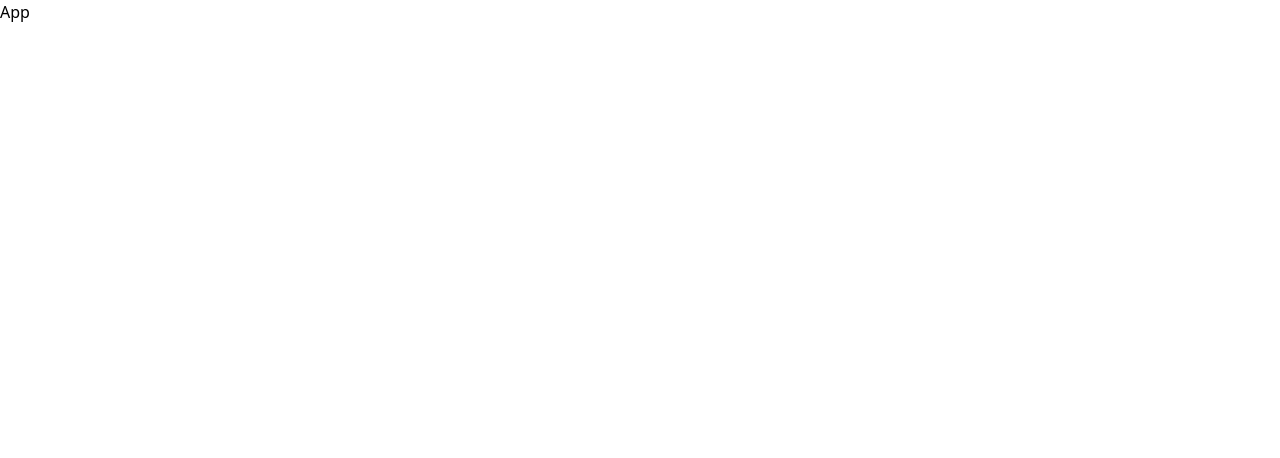
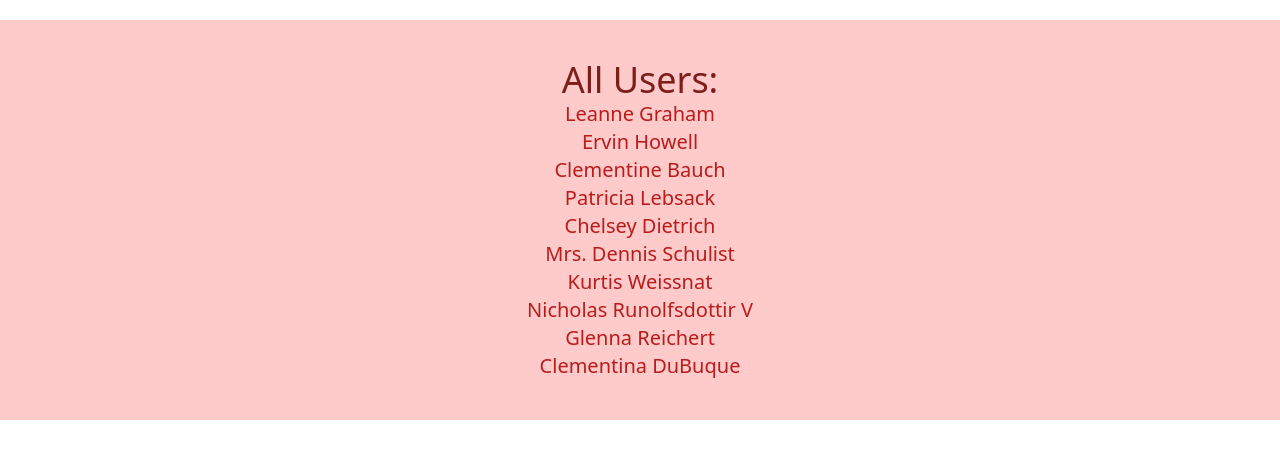
Before and after one commit to SGsubuuu-2322/Real_World_Redux_Project, a React (Vite) app: page / in a window 1280 px wide. Shown: the top 458 px of the page. Built offline with nearby package versions, Linux system fonts and the light colour scheme.

Commit message:
Configured and setup the store as centralized redux store...

```diff
--- a/package.json
+++ b/package.json
@@ -10,8 +10,10 @@
     "preview": "vite preview"
   },
   "dependencies": {
+    "@reduxjs/toolkit": "^2.2.1",
     "react": "^18.2.0",
-    "react-dom": "^18.2.0"
+    "react-dom": "^18.2.0",
+    "react-redux": "^9.1.0"
   },
   "devDependencies": {
     "@types/react": "^18.2.64",
--- a/src/App.jsx
+++ b/src/App.jsx
@@ -1,9 +1,255 @@
 // import React from 'react'
 
+import { useState } from "react";
+
 const App = () => {
+  const [users] = useState([
+    {
+      id: 1,
+      name: "Leanne Graham",
+      username: "Bret",
+      email: "Sincere@april.biz",
+      address: {
+        street: "Kulas Light",
+        suite: "Apt. 556",
+        city: "Gwenborough",
+        zipcode: "92998-3874",
+        geo: {
+          lat: "-37.3159",
+          lng: "81.1496",
+        },
+      },
+      phone: "1-770-736-8031 x56442",
+      website: "hildegard.org",
+      company: {
+        name: "Romaguera-Crona",
+        catchPhrase: "Multi-layered client-server neural-net",
+        bs: "harness real-time e-markets",
+      },
+    },
+    {
+      id: 2,
+      name: "Ervin Howell",
+      username: "Antonette",
+      email: "Shanna@melissa.tv",
+      address: {
+        street: "Victor Plains",
+        suite: "Suite 879",
+        city: "Wisokyburgh",
+        zipcode: "90566-7771",
+        geo: {
+          lat: "-43.9509",
+          lng: "-34.4618",
+        },
+      },
+      phone: "010-692-6593 x09125",
+      website: "anastasia.net",
+      company: {
+        name: "Deckow-Crist",
+        catchPhrase: "Proactive didactic contingency",
+        bs: "synergize scalable supply-chains",
+      },
+    },
+    {
+      id: 3,
+      name: "Clementine Bauch",
+      username: "Samantha",
+      email: "Nathan@yesenia.net",
+      address: {
+        street: "Douglas Extension",
+        suite: "Suite 847",
+        city: "McKenziehaven",
+        zipcode: "59590-4157",
+        geo: {
+          lat: "-68.6102",
+          lng: "-47.0653",
+        },
+      },
+      phone: "1-463-123-4447",
+      website: "ramiro.info",
+      company: {
+        name: "Romaguera-Jacobson",
+        catchPhrase: "Face to face bifurcated interface",
+        bs: "e-enable strategic applications",
+      },
+    },
+    {
+      id: 4,
+      name: "Patricia Lebsack",
+      username: "Karianne",
+      email: "Julianne.OConner@kory.org",
+      address: {
+        street: "Hoeger Mall",
+        suite: "Apt. 692",
+        city: "South Elvis",
+        zipcode: "53919-4257",
+        geo: {
+          lat: "29.4572",
+          lng: "-164.2990",
+        },
+      },
+      phone: "493-170-9623 x156",
+      website: "kale.biz",
+      company: {
+        name: "Robel-Corkery",
+        catchPhrase: "Multi-tiered zero tolerance productivity",
+        bs: "transition cutting-edge web services",
+      },
+    },
+    {
+      id: 5,
+      name: "Chelsey Dietrich",
+      username: "Kamren",
+      email: "Lucio_Hettinger@annie.ca",
+      address: {
+        street: "Skiles Walks",
+        suite: "Suite 351",
+        city: "Roscoeview",
+        zipcode: "33263",
+        geo: {
+          lat: "-31.8129",
+          lng: "62.5342",
+        },
+      },
+      phone: "(254)954-1289",
+      website: "demarco.info",
+      company: {
+        name: "Keebler LLC",
+        catchPhrase: "User-centric fault-tolerant solution",
+        bs: "revolutionize end-to-end systems",
+      },
+    },
+    {
+      id: 6,
+      name: "Mrs. Dennis Schulist",
+      username: "Leopoldo_Corkery",
+      email: "Karley_Dach@jasper.info",
+      address: {
+        street: "Norberto Crossing",
+        suite: "Apt. 950",
+        city: "South Christy",
+        zipcode: "23505-1337",
+        geo: {
+          lat: "-71.4197",
+          lng: "71.7478",
+        },
+      },
+      phone: "1-477-935-8478 x6430",
+      website: "ola.org",
+      company: {
+        name: "Considine-Lockman",
+        catchPhrase: "Synchronised bottom-line interface",
+        bs: "e-enable innovative applications",
+      },
+    },
+    {
+      id: 7,
+      name: "Kurtis Weissnat",
+      username: "Elwyn.Skiles",
+      email: "Telly.Hoeger@billy.biz",
+      address: {
+        street: "Rex Trail",
+        suite: "Suite 280",
+        city: "Howemouth",
+        zipcode: "58804-1099",
+        geo: {
+          lat: "24.8918",
+          lng: "21.8984",
+        },
+      },
+      phone: "210.067.6132",
+      website: "elvis.io",
+      company: {
+        name: "Johns Group",
+        catchPhrase: "Configurable multimedia task-force",
+        bs: "generate enterprise e-tailers",
+      },
+    },
+    {
+      id: 8,
+      name: "Nicholas Runolfsdottir V",
+      username: "Maxime_Nienow",
+      email: "Sherwood@rosamond.me",
+      address: {
+        street: "Ellsworth Summit",
+        suite: "Suite 729",
+        city: "Aliyaview",
+        zipcode: "45169",
+        geo: {
+          lat: "-14.3990",
+          lng: "-120.7677",
+        },
+      },
+      phone: "586.493.6943 x140",
+      website: "jacynthe.com",
+      company: {
+        name: "Abernathy Group",
+        catchPhrase: "Implemented secondary concept",
+        bs: "e-enable extensible e-tailers",
+      },
+    },
+    {
+      id: 9,
+      name: "Glenna Reichert",
+      username: "Delphine",
+      email: "Chaim_McDermott@dana.io",
+      address: {
+        street: "Dayna Park",
+        suite: "Suite 449",
+        city: "Bartholomebury",
+        zipcode: "76495-3109",
+        geo: {
+          lat: "24.6463",
+          lng: "-168.8889",
+        },
+      },
+      phone: "(775)976-6794 x41206",
+      website: "conrad.com",
+      company: {
+        name: "Yost and Sons",
+        catchPhrase: "Switchable contextually-based project",
+        bs: "aggregate real-time technologies",
+      },
+    },
+    {
+      id: 10,
+      name: "Clementina DuBuque",
+      username: "Moriah.Stanton",
+      email: "Rey.Padberg@karina.biz",
+      address: {
+        street: "Kattie Turnpike",
+        suite: "Suite 198",
+        city: "Lebsackbury",
+        zipcode: "31428-2261",
+        geo: {
+          lat: "-38.2386",
+          lng: "57.2232",
+        },
+      },
+      phone: "024-648-3804",
+      website: "ambrose.net",
+      company: {
+        name: "Hoeger LLC",
+        catchPhrase: "Centralized empowering task-force",
+        bs: "target end-to-end models",
+      },
+    },
+  ]);
   return (
-    <div>App</div>
-  )
-}
+    <div className="container m-auto bg-red-200 p-10 mt-5">
+      <h1 className="text-4xl text-center text-red-900">All Users:</h1>
 
-export default App
+      <ul>
+        {users.map((user, index) => {
+          return (
+            <li key={index} className="text-xl text-red-700 text-center">
+              {user.name}
+            </li>
+          );
+        })}
+      </ul>
+    </div>
+  );
+};
+
+export default App;
--- /dev/null
+++ b/src/Store/Store.jsx
@@ -0,0 +1,5 @@
+import { configureStore } from "@reduxjs/toolkit";
+
+export const store = configureStore({
+  reducer: {},
+});
```
Also changed, not shown: src/main.jsx (+9 -5 lines), 1 other file (tests, documents, lock files or other folders).
